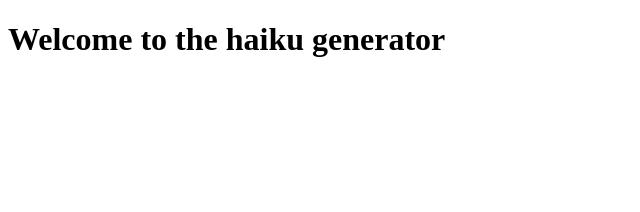
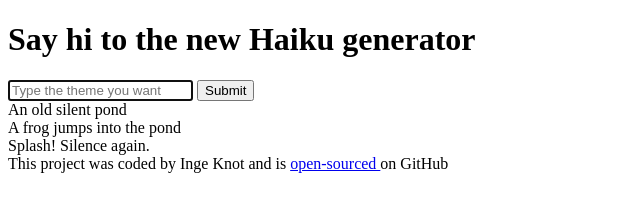
Before and after one commit to ingekn/Haiku-AI-generator, a plain HTML site: page index.html in a window 1280 px wide. Shown: the whole page, without its empty margins (0-640 px from the left). Drawn offline with Linux system fonts and the light colour scheme.

Commit message:
Added form/section and header in HTML

```diff
--- a/index.html
+++ b/index.html
@@ -7,8 +7,36 @@
     <title>Haiku Generator</title>
   </head>
   <body>
-    <h1>Welcome to the haiku generator</h1>
+    <h1>Say hi to the new Haiku generator</h1>
 
+    <form>
+      <input
+        type="text"
+        autofocus
+        autocomplete="off"
+        placeholder="Type the theme you want"
+      />
+      <input type="submit" value="Submit" />
+    </form>
+
+    <section id="haiku">
+      An old silent pond
+      <br />
+      A frog jumps into the pond
+      <br />
+      Splash! Silence again.
+    </section>
+    <footer>
+      This project was coded by Inge Knot and is
+      <a
+        href="https://github.com/ingekn/Haiku-AI-generator"
+        target="_blank"
+        rel="noopener noreferrer"
+      >
+        open-sourced
+      </a>
+      on GitHub
+    </footer>
     <script src="src/index.js"></script>
   </body>
 </html>
```
